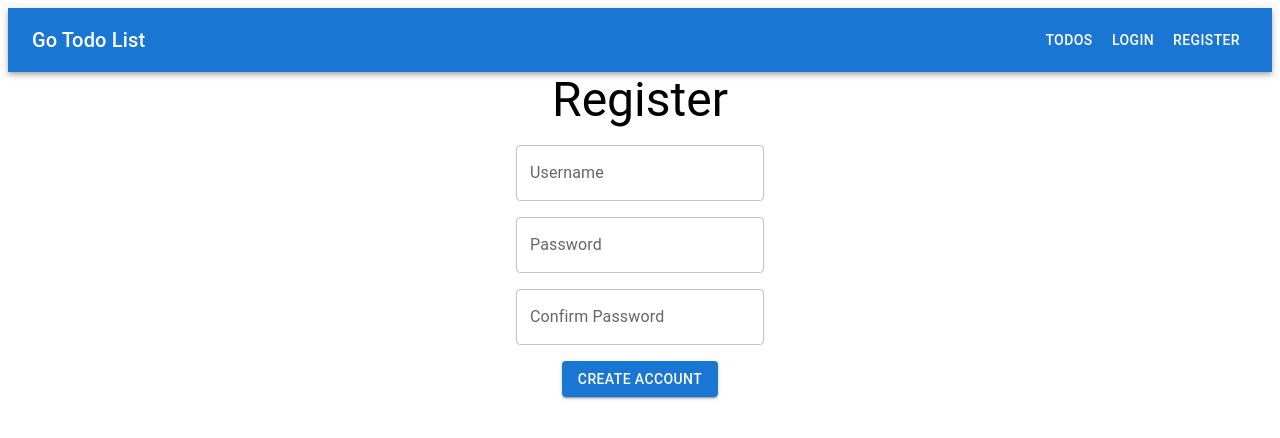
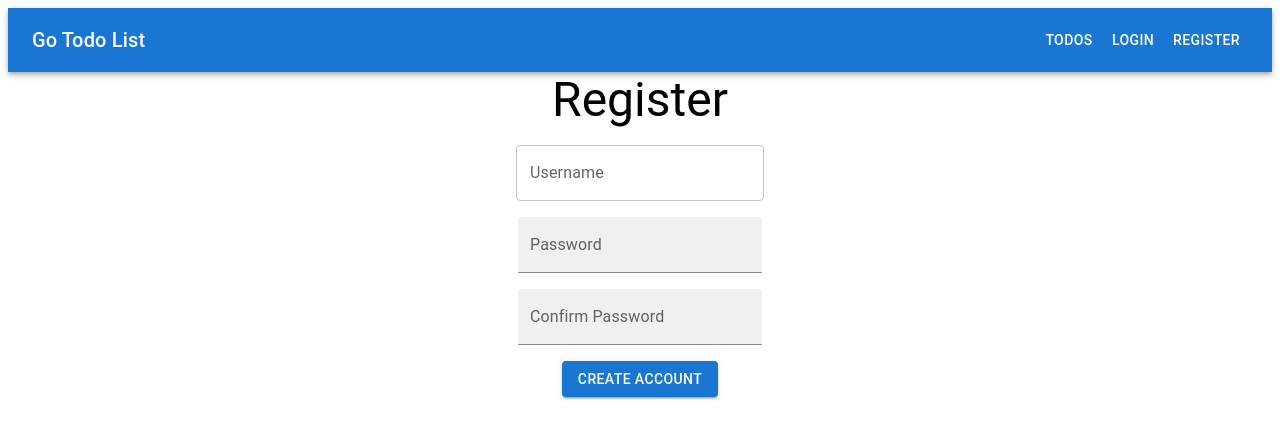
Before and after one commit to mikejoh12/shopping-lists, a React (Create React App) app in the folder ui/: page /register in a window 1280 px wide. Shown: the top 438 px of the page. Built offline with nearby package versions, Linux system fonts and the light colour scheme.

Commit message:
Add client confirm password validation

```diff
--- a/ui/src/views/Register.tsx
+++ b/ui/src/views/Register.tsx
@@ -3,7 +3,7 @@ import Typography from "@mui/material/Typography";
 import Grid2 from "@mui/material/Unstable_Grid2/Grid2";
 import Button from "@mui/material/Button";
 import TextField from "@mui/material/TextField";
-import { SubmitHandler, useForm } from "react-hook-form";
+import { SubmitHandler, Controller, useForm } from "react-hook-form";
 import { useAddUserMutation } from "../store/todosApi";
 
 type Inputs = {
@@ -18,9 +18,14 @@ export default function Register() {
   const {
     register,
     handleSubmit,
+    control,
+    watch,
     reset,
     formState: { errors },
   } = useForm<Inputs>();
+
+  const password = React.useRef({});
+  password.current = watch("password");
 
   const onSubmit: SubmitHandler<Inputs> = (data) => {
     console.log(data);
@@ -58,21 +63,55 @@ export default function Register() {
           />
         </Grid2>
         <Grid2>
-          <TextField
-            id="password"
-            type="password"
-            label="Password"
-            variant="outlined"
-            {...register("password", { required: true })}
+          <Controller
+            name="password"
+            control={control}
+            defaultValue=""
+            render={({ field: { onChange, value }, fieldState: { error } }) => (
+              <TextField
+                label="Password"
+                variant="filled"
+                value={value}
+                onChange={onChange}
+                error={!!error}
+                helperText={error ? error.message : null}
+                type="password"
+              />
+            )}
+            rules={{
+              required: "Password required",
+              minLength: {
+                value: 6,
+                message: "Password needs to be minimum 6 characters.",
+              },
+            }}
           />
         </Grid2>
         <Grid2>
-          <TextField
-            id="passwordConfirm"
-            type="password"
-            label="Confirm Password"
-            variant="outlined"
-            {...register("passwordConfirm", { required: true })}
+          <Controller
+            name="passwordConfirm"
+            control={control}
+            defaultValue=""
+            render={({ field: { onChange, value }, fieldState: { error } }) => (
+              <TextField
+                label="Confirm Password"
+                variant="filled"
+                value={value}
+                onChange={onChange}
+                error={!!error}
+                helperText={error ? error.message : null}
+                type="password"
+              />
+            )}
+            rules={{
+              required: "Password required",
+              minLength: {
+                value: 6,
+                message: "Password needs to be minimum 6 characters.",
+              },
+              validate: (value) =>
+                value === password.current || "The passwords do not match",
+            }}
           />
         </Grid2>
 
```
